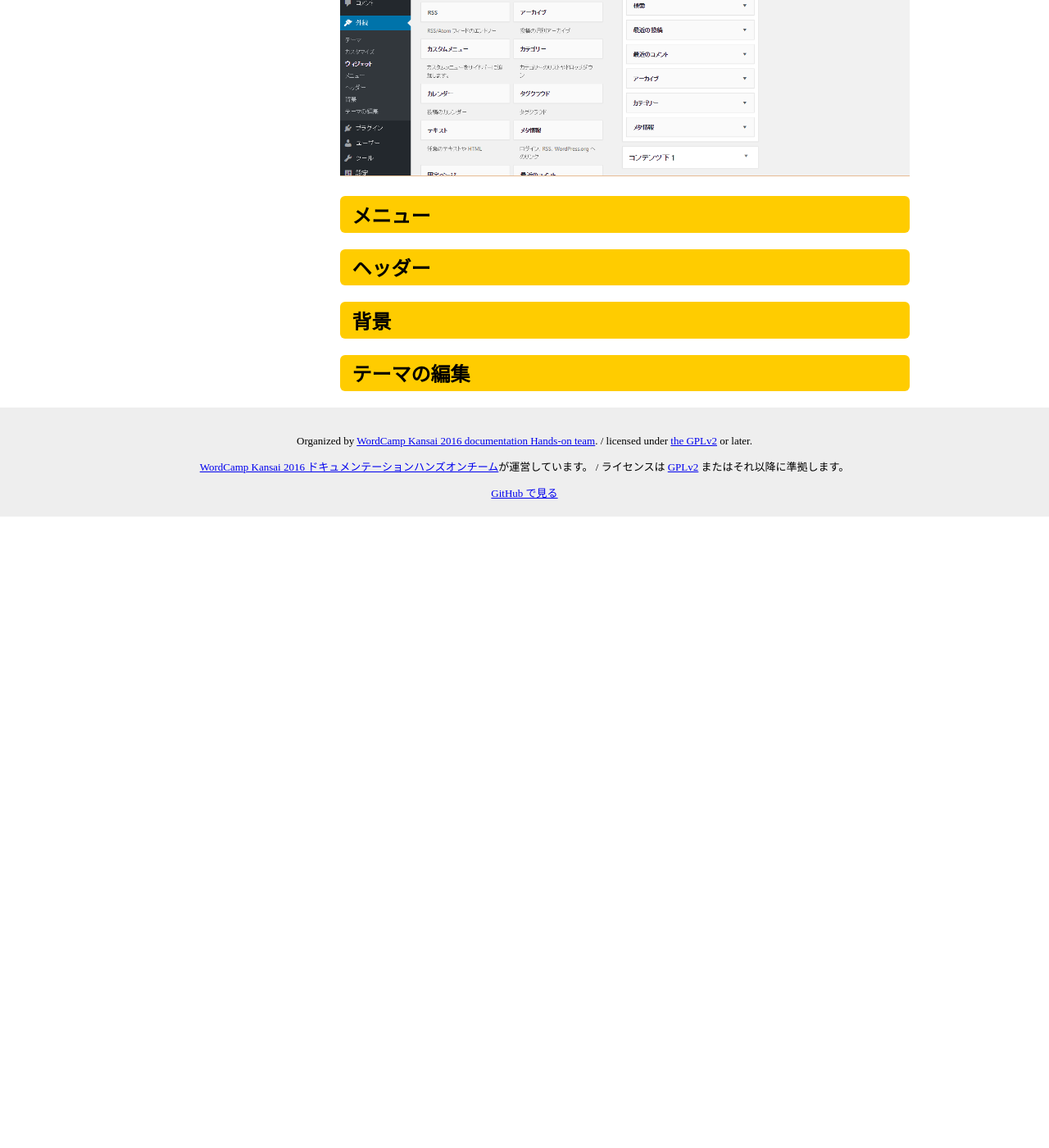
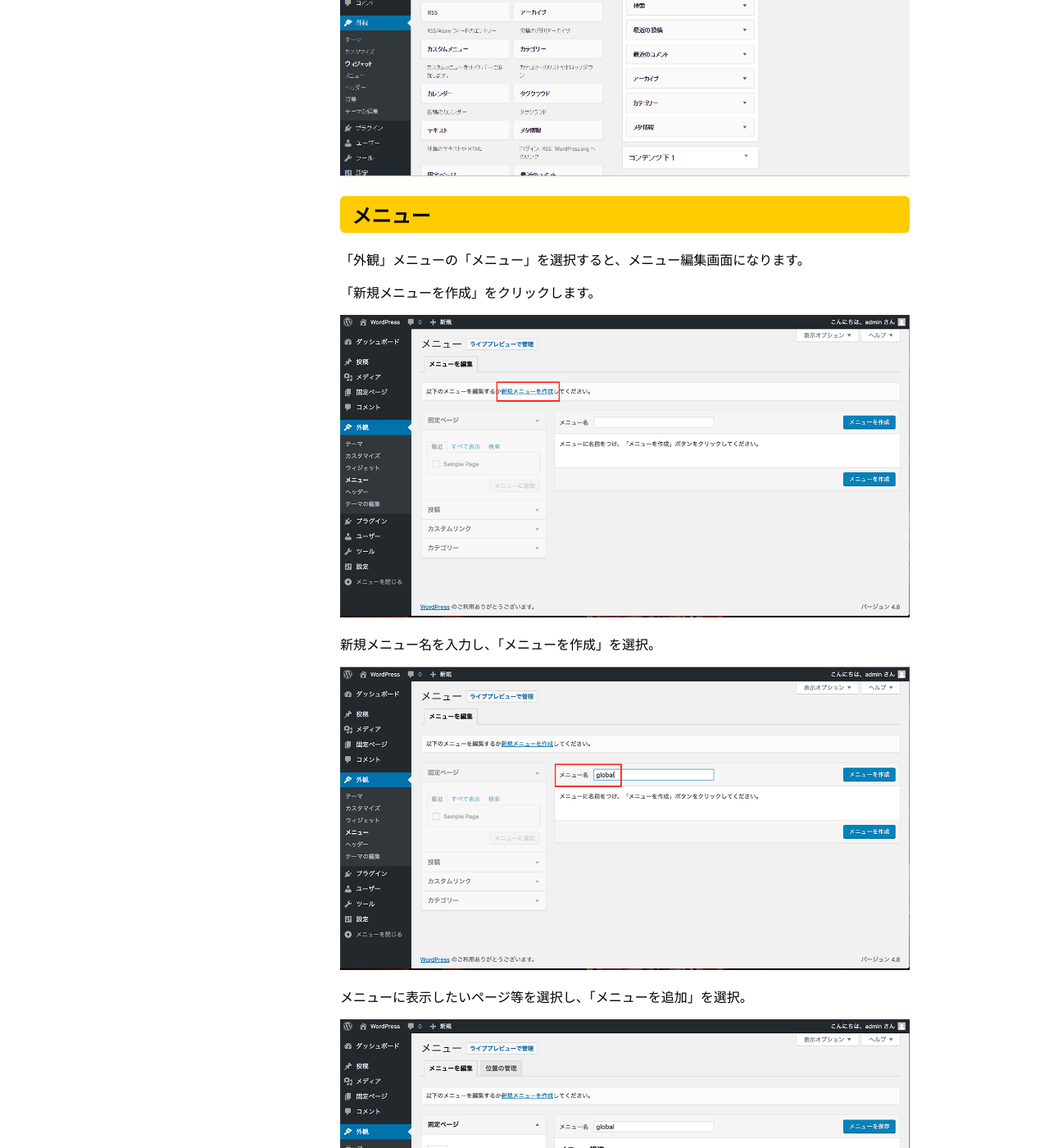
Before and after one commit to jawordpressorg/user-manual, a Jekyll site: the page built from 4_gaikan/index.md, in a window 1280 px wide and 1400 px high, scrolled down 11513 px. Shown: the whole window at 82% size. Built offline with Jekyll 4.4.1, drawn with Linux system fonts in a browser that asks for light colours; nearby versions of some CDN libraries; before the commit the page ends 12143 px from its top, so only the background shows below that; some of the changed text lies outside the part shown.

Commit message:
Add 外観 ＞ メニュー

```diff
--- a/4_gaikan/index.md
+++ b/4_gaikan/index.md
@@ -152,6 +152,33 @@
 
 ## メニュー
 
+「外観」メニューの「メニュー」を選択すると、メニュー編集画面になります。
+
+「新規メニューを作成」をクリックします。
+
+![メニューの説明1]({{ site.baseurl }}/assets/images/4-gaikan-menu-1.png)
+
+新規メニュー名を入力し、「メニューを作成」を選択。
+
+![メニューの説明1]({{ site.baseurl }}/assets/images/4-gaikan-menu-2.png)
+
+メニューに表示したいページ等を選択し、「メニューを追加」を選択。
+
+![メニューの説明1]({{ site.baseurl }}/assets/images/4-gaikan-menu-3.png)
+
+メニュー構造に追加されました。
+作成したメニューの追加位置を選択します。
+
+![メニューの説明1]({{ site.baseurl }}/assets/images/4-gaikan-menu-4.png)
+
+「メニューの保存」を選択します。
+
+![メニューの説明1]({{ site.baseurl }}/assets/images/4-gaikan-menu-5.png)
+
+メニューが追加されました。
+
+![メニューの説明1]({{ site.baseurl }}/assets/images/4-gaikan-menu-6.png)
+
 ## ヘッダー
 
 ## 背景
```
Also changed, not shown: assets/images/4-gaikan-menu-1.png (added), assets/images/4-gaikan-menu-2.png (added), assets/images/4-gaikan-menu-3.png (added), assets/images/4-gaikan-menu-4.png (added), assets/images/4-gaikan-menu-5.png (added), assets/images/4-gaikan-menu-6.png (added).
